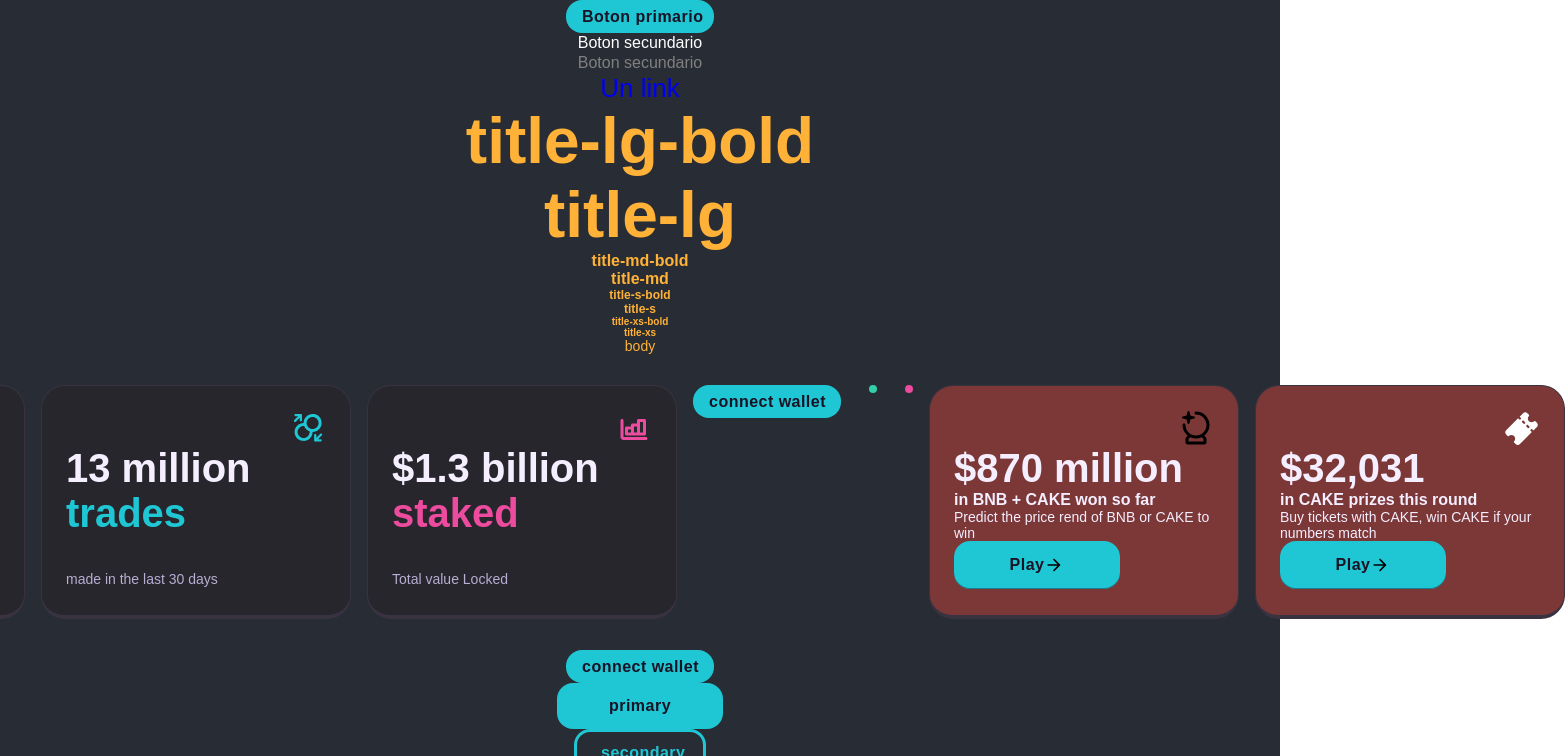
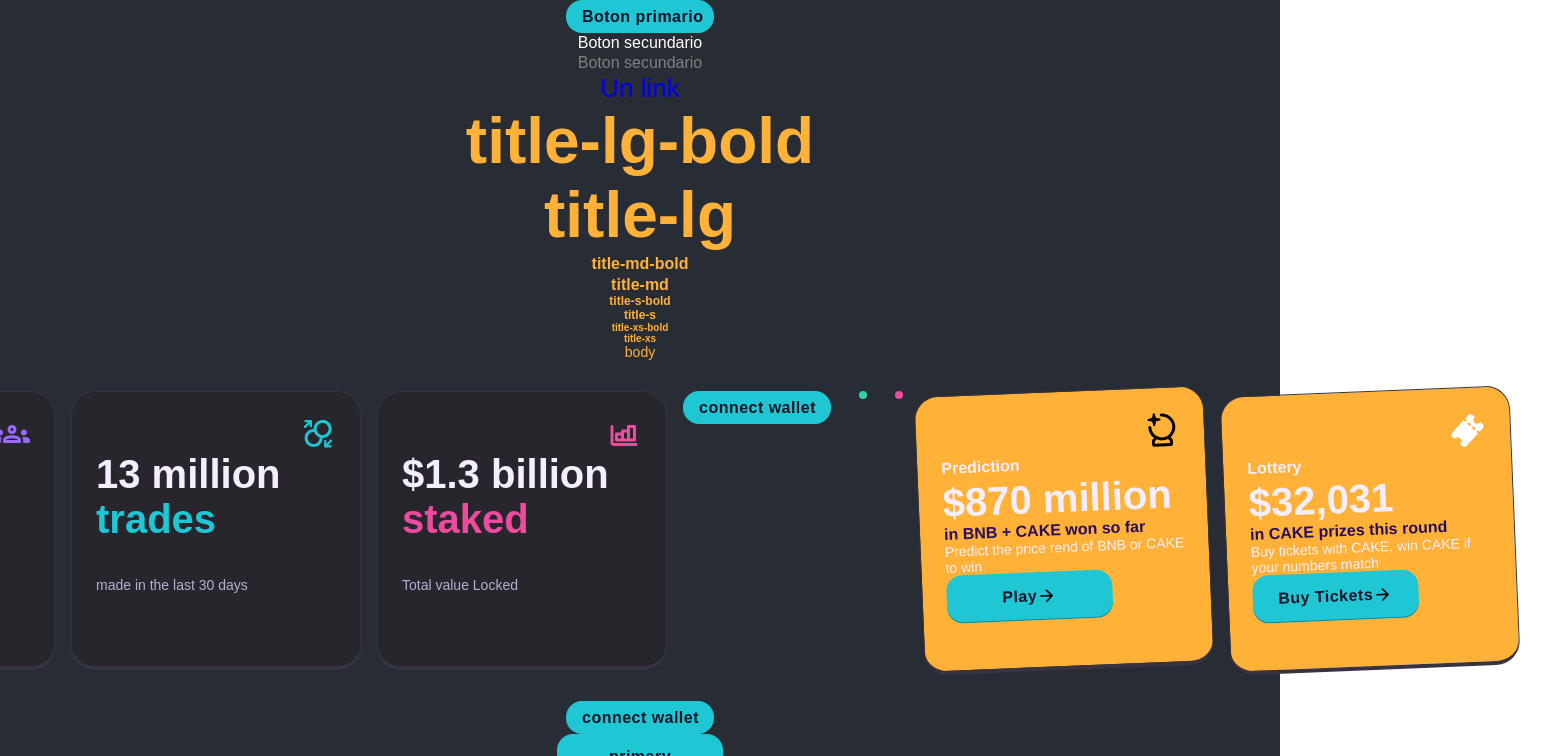
Before and after one commit to Develhope-e3/pancake-swap, a React (Create React App) app: page / in a window 1280 px wide. Shown: the top 756 px of the page, 1565 px wide, since content can reach past the window. Built offline with nearby package versions, Linux system fonts and the light colour scheme.

Commit message:
refactor: styles of cardCTA

```diff
--- a/src/App.js
+++ b/src/App.js
@@ -111,6 +111,23 @@ function App() {
             dataCardCTA.map((card) => {
               return (
                 <CardCTA
+                  isTransform={"cta-card-yellow"}
+                  icon={card.icon}
+                  prelude={card.prelude}
+                  title={card.title}
+                  subtitle={card.subtitle.text}
+                  subtitleColor={card.subtitle.color}
+                  body={card.body}
+                  button={card.button.text}
+                  buttonColor={card.button.color}
+                />
+              );
+            })}
+{/*           {dataCardCTA &&
+            dataCardCTA.map((card) => {
+              return (
+                <CardCTA
+                  isTransform={"cta-card-violet"}
                   icon={card.icon}
                   title={card.title}
                   subtitle={card.subtitle.text}
@@ -118,7 +135,7 @@ function App() {
                   body={card.body}
                 />
               );
-            })}
+            })} */}
         </div>
         <br />
         <Button
--- a/src/componentes/Cards/CardCTA.js
+++ b/src/componentes/Cards/CardCTA.js
@@ -13,22 +13,46 @@ import ButtonPrimary from "../ButtonPrimary/ButtonPrimary";
  */
 
 /**
- * TODO crear una variable para ver si es una card transform o no, así le agregamos el siguiente style: transform: rotate(-2.36deg);
+ * TODO crear una variable para ver si es una card transform o no, así le agregamos el siguiente style: transform: rotate(-2.36deg); y fijarse cómo conectarlo a la data para asignarle el className
+ *
+ *                isTransform={"cta-card-yellow"}
+                  icon={card.icon}
+                  prelude={card.prelude}
+                  title={card.title}
+                  subtitle={card.subtitle.text}
+                  subtitleColor={card.subtitle.color}
+                  body={card.body}
+                  button={card.button.text}
+                  buttonColor={card.button.color}
  */
 
-export const CardCTA = ({icon, title, subtitle, subtitleColor, body}) => {
+export const CardCTA = ({
+  isTransform,
+  icon,
+  prelude,
+  title,
+  subtitle,
+  subtitleColor,
+  body,
+  button,
+  buttonColor
+}) => {
+  const className = isTransform ? "cta-card-yellow" : "cta-card-violet";
+
   return (
-    <div className="cta-card">
+    <div className={className}>
       <div className="cta-card-icon">{icon}</div>
+      <Texto label={prelude} size={"title-md-bold"} />
       <div>
-        <h2 className="cta-card-title">{title}</h2>
+        <Texto label={title} size={"title-card"} />
+        {/* <h2 className="cta-card-title">{title}</h2> */}
         <Texto label={subtitle} size={"title-md"} color={subtitleColor} />
       </div>
       <Texto label={body} size={"body"} />
       <div className="cta-card-button">
         <ButtonPrimary
           className={"button-primary-card"}
-          texto={"Play"}
+          texto={button}
           svg={
             <svg
               viewBox="0 0 24 24"
@@ -42,6 +66,7 @@ export const CardCTA = ({icon, title, subtitle, subtitleColor, body}) => {
           }
           onClick={""}
         />
+
       </div>
     </div>
   );
--- a/src/componentes/Cards/CardCTA.scss
+++ b/src/componentes/Cards/CardCTA.scss
@@ -1,24 +1,63 @@
-.cta-card {
+.cta-card-yellow {
   display: flex;
   flex-flow: column wrap;
   justify-content: flex-start;
-  flex: 1;
+  flex: 1 1 0%;
   text-align: start;
 
   width: 260px;
 
+  box-sizing: border-box;
+
   padding: 24px;
 
   overflow: inherit;
-  background-color: rgb(124, 55, 55);
+
+  color: var(--color-text);
+  background: linear-gradient(var(--color-start-gradient-card-CTA-yellow) 0%, var(--color-start-gradient-card-CTA-yellow) 100%);
 
   border-radius: var(--radius-card);
   border: var(--borderWidths-1) solid #383241;
   border-bottom: var(--space-3xs) solid #383241;
+  -webkit-border-radius: var(--radius-card);
+  -moz-border-radius: var(--radius-card);
+  -ms-border-radius: var(--radius-card);
+  -o-border-radius: var(--radius-card);
+
+  font: inherit;
+
+  transform: rotate(-2.36deg);
+}
+
+.cta-card-violet {
+  display: flex;
+  flex-flow: column wrap;
+  justify-content: flex-start;
+  flex: 1 1 0%;
+  text-align: start;
+
+  width: 260px;
+
+  box-sizing: border-box;
+
+  padding: 24px;
+
+  overflow: inherit;
 
   color: var(--color-text);
+  background: linear-gradient(var(--color-start-gradient-card-CTA-violet) 0%, var(--color-start-gradient-card-CTA-violet) 100%);
+
+  border-radius: var(--radius-card);
+  border: var(--borderWidths-1) solid #383241;
+  border-bottom: var(--space-3xs) solid #383241;
+  -webkit-border-radius: var(--radius-card);
+  -moz-border-radius: var(--radius-card);
+  -ms-border-radius: var(--radius-card);
+  -o-border-radius: var(--radius-card);
 
   font: inherit;
+
+  transform: rotate(1.43deg);
 }
 
 .cta-card-icon {
--- a/src/componentes/Texto/Texto.scss
+++ b/src/componentes/Texto/Texto.scss
@@ -20,6 +20,7 @@
 .title-md-bold {
   font-size: var(--font-size-md);
   font-weight: 600;
+  line-height: 1.5;
 }
 
 .title-md {
@@ -63,6 +64,7 @@
   line-height: 1.1;
 }
 
+
 a,
 p,
 ul,
--- a/src/data/dataCardCTA.js
+++ b/src/data/dataCardCTA.js
@@ -22,7 +22,8 @@ export const dataCardCTA = [
     title: "$870 million",
     subtitle: { text: "in BNB + CAKE won so far", color: "--color-card-text" },
     body: "Predict the price rend of BNB or CAKE to win",
-    button: { text: "Play"},
+    button: { text: "Play" },
+    style: "cta-card-yellow",
   },
   {
     icon: (
@@ -43,5 +44,7 @@ export const dataCardCTA = [
     title: "$32,031",
     subtitle: { text: "in CAKE prizes this round", color: "--color-card-text" },
     body: "Buy tickets with CAKE, win CAKE if your numbers match",
+    button: { text: "Buy Tickets" },
+    style: "cta-card-yellow",
   },
 ];
--- a/src/styles/variables.scss
+++ b/src/styles/variables.scss
@@ -54,12 +54,16 @@
   --color-text: #f4eeff;
   --color-primary: #1fc7d4;
   --color-secondary: #ffb237;
+  --color-tertiary: #3c1786;
   --color-failure: #ed4b9e;
   --color-success: #31d0aa;
   --color-card-text: #280d5f;
   --color-text-swiper: #ffe437;
   --color-button-primary: #191326;
-  --color-card-CTA: #3c1786;
+  --color-start-gradient-card-CTA-violet: #7645d9;
+  --color-end-gradient-card-CTA-violet: #5121b1;
+  --color-start-gradient-card-CTA-yellow: #ffb237;
+  --color-end-gradient-card-CTA-yellow: #ffcd51;
 
 
   --background-color-secondary: #27262c;
```
